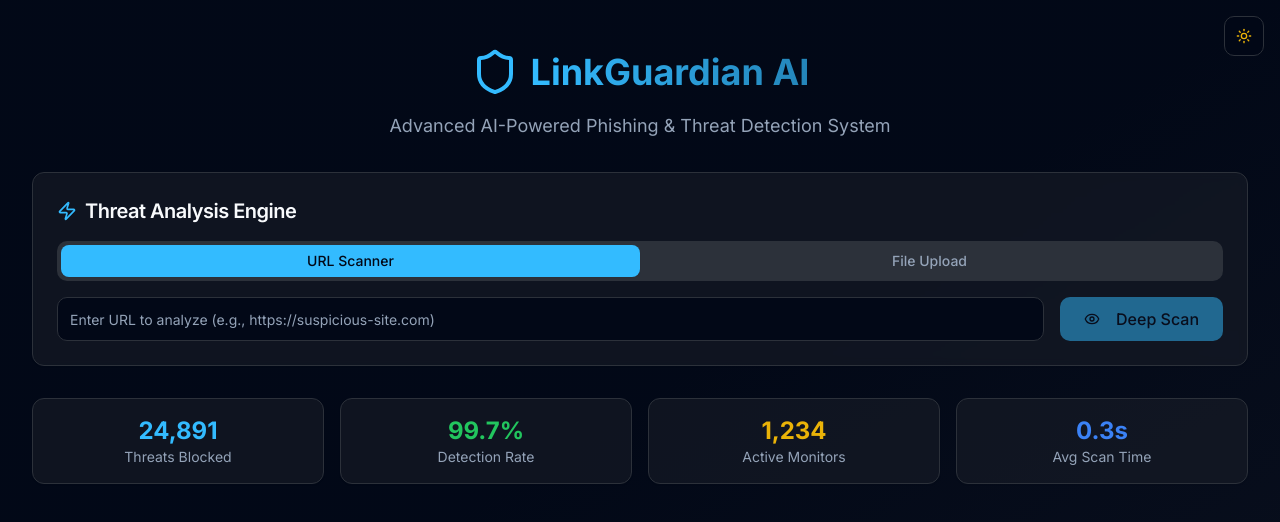
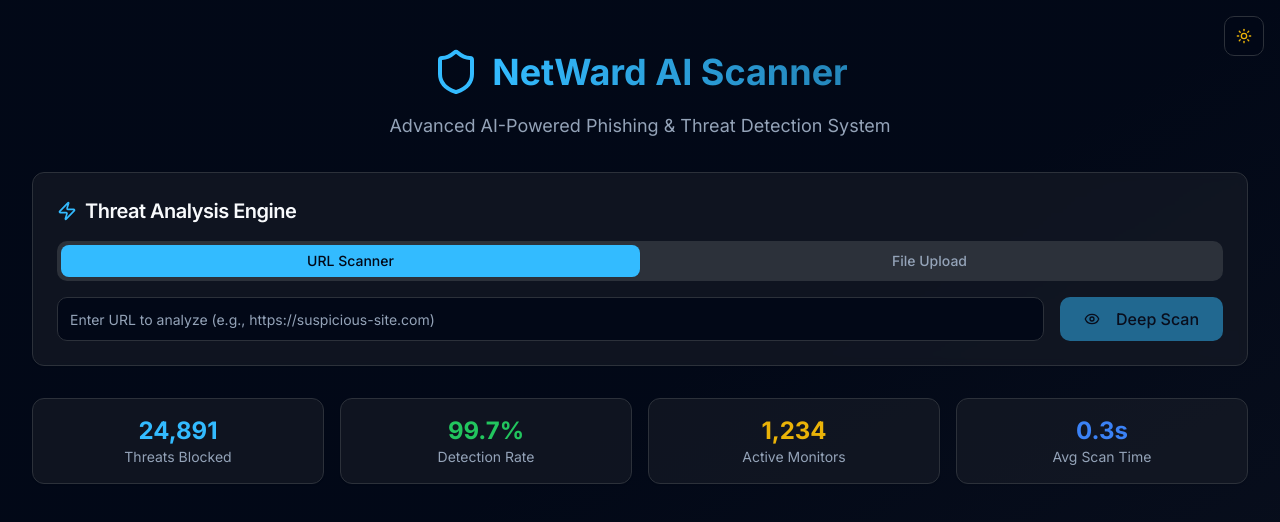
Before and after one commit to noblex1/NetWard.ai, a React (Vite) app: page / in a window 1280 px wide. Shown: the top 522 px of the page. Built offline with nearby package versions, Linux system fonts and the light colour scheme.

Commit message:
Update ThreatScanner.tsx

```diff
--- a/src/components/ThreatScanner.tsx
+++ b/src/components/ThreatScanner.tsx
@@ -82,7 +82,7 @@ const ThreatScanner = () => {
             <div className="flex items-center justify-center space-x-3">
               <Shield className="h-8 w-8 sm:h-12 sm:w-12 text-primary" />
               <h1 className="text-2xl sm:text-3xl lg:text-4xl font-bold bg-gradient-to-r from-primary to-primary/70 bg-clip-text text-transparent">
-                LinkGuardian AI
+                NetWard AI Scanner
               </h1>
             </div>
             <p className="text-muted-foreground text-sm sm:text-base lg:text-lg max-w-2xl mx-auto">
```
